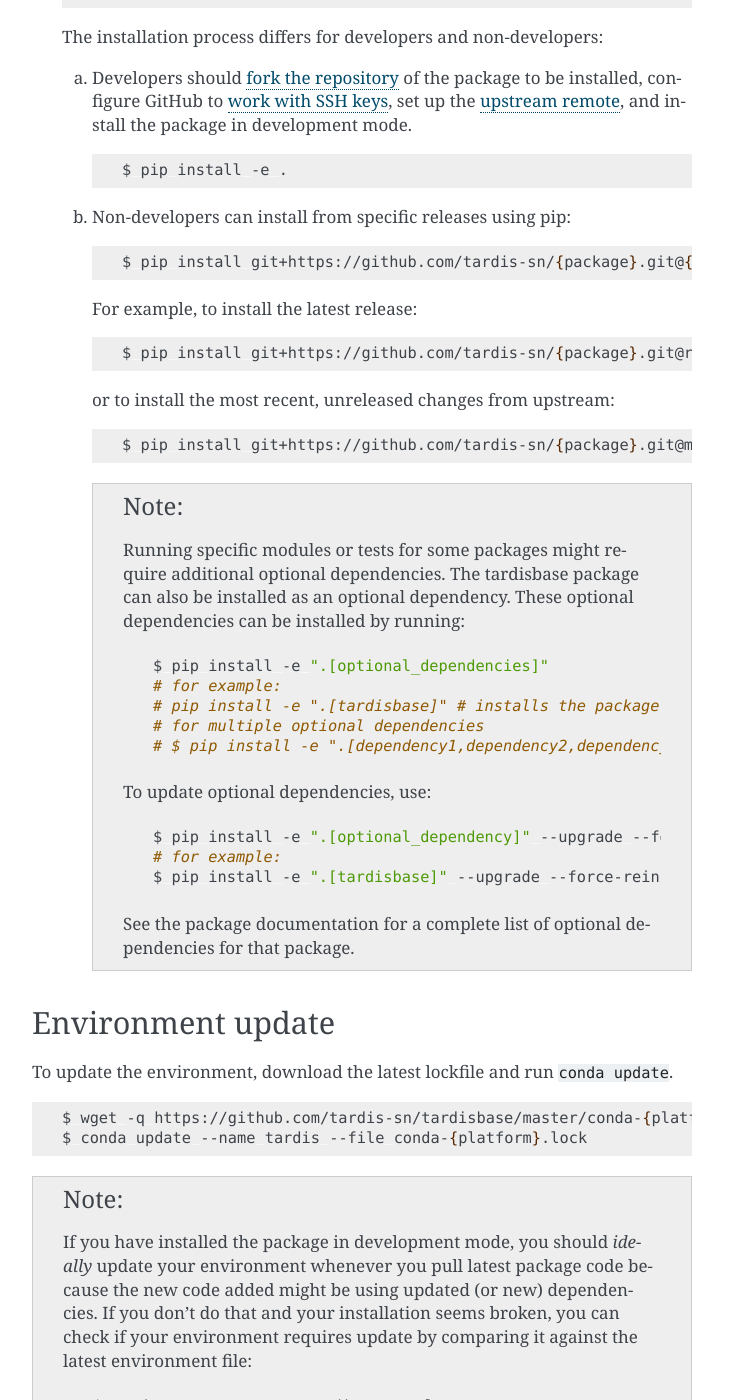
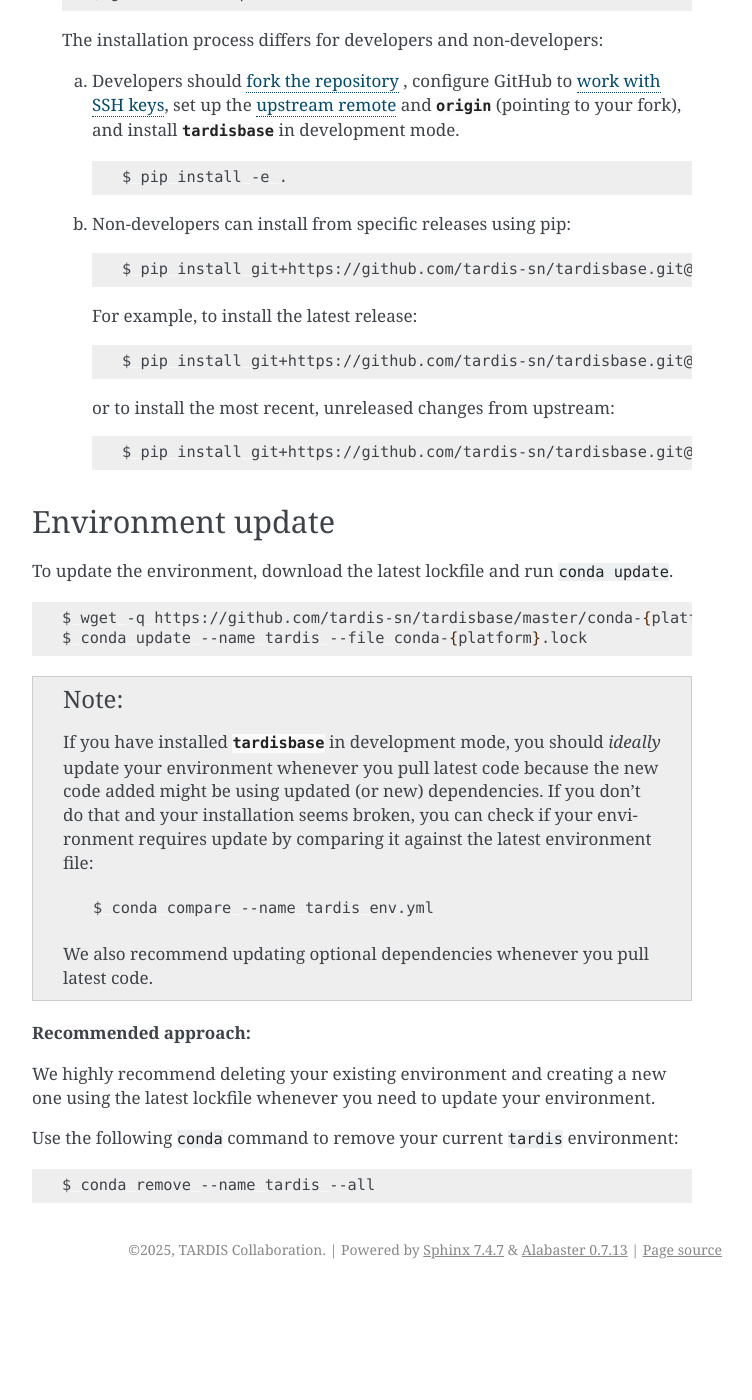
Before and after one commit to tardis-sn/tardisbase, a Sphinx documentation site: the page built from docs/installation.rst, in a window 1280 px wide and 1400 px high, scrolled down 1128 px. Shown: the whole window, without its empty margins (388-1140 px from the left). Built offline with Sphinx 7.4.7, drawn with Linux system fonts in a browser that asks for light colours; the version number could not be read and is left out; after the commit the page ends 2417 px from its top, so only the background shows below that; some of the changed text lies outside the part shown.

Commit message:
only tardisbase installation docs

```diff
--- a/docs/installation.rst
+++ b/docs/installation.rst
@@ -11,7 +11,10 @@ Installation
       to be installed on your system.
 
 Conda lockfiles are platform-specific dependency files that produce reproducible environments.
-We strongly recommend installing TARDIS ecosystem packages using this method by following the steps below.
+We strongly recommend installing `tardisbase` using this method by following the steps below.
+
+.. note::
+    You need not install the environment if you have installed it already beforehand when installing a different TARDIS ecosystem package.
 
 1. Download the lockfile for your platform:
 
@@ -37,25 +40,22 @@ We strongly recommend installing TARDIS ecosystem packages using this method by
    This environment works for all TARDIS ecosystem packages. No additional environments are required.
 
 
-4. To install TARDIS ecosystem packages, first execute these commands:
-
-   .. note::
-      Replace {package} with the name of the TARDIS package you wish to install.
+4. To install `tardisbase` first execute these commands:
 
    .. code-block:: bash
 
-      $ git clone git@github.com:tardis-sn/{package}.git
-      $ cd {package}
-      $ git remote add upstream git@github.com:tardis-sn/{package}.git
+      $ git clone git@github.com:tardis-sn/tardisbase.git
+      $ cd tardisbase
+      $ git remote add upstream git@github.com:tardis-sn/tardisbase.git
       $ git fetch upstream
       $ git checkout upstream/master
 
    The installation process differs for developers and non-developers:
 
-   a. Developers should `fork the repository <https://docs.github.com/en/pull-requests/collaborating-with-pull-requests/working-with-forks/fork-a-repo>`_ of the package to be installed, configure
+   a. Developers should `fork the repository <https://docs.github.com/en/pull-requests/collaborating-with-pull-requests/working-with-forks/fork-a-repo>`_ , configure
       GitHub to `work with SSH keys <https://docs.github.com/en/authentication/connecting-to-github-with-ssh>`_,
-      set up the `upstream remote <https://docs.github.com/en/pull-requests/collaborating-with-pull-requests/working-with-forks/configuring-a-remote-for-a-fork>`_,
-      and install the package in development mode.
+      set up the `upstream remote <https://docs.github.com/en/pull-requests/collaborating-with-pull-requests/working-with-forks/configuring-a-remote-for-a-fork>`_ and `origin` (pointing to your fork),
+      and install `tardisbase` in development mode.
 
       .. code-block:: bash
 
@@ -65,43 +65,19 @@ We strongly recommend installing TARDIS ecosystem packages using this method by
 
       .. code-block:: bash
 
-        $ pip install git+https://github.com/tardis-sn/{package}.git@{tag}
+        $ pip install git+https://github.com/tardis-sn/tardisbase.git@{tag}
 
       For example, to install the latest release:
 
       .. code-block:: bash
 
-        $ pip install git+https://github.com/tardis-sn/{package}.git@release-latest
+        $ pip install git+https://github.com/tardis-sn/tardisbase.git@release-latest
 
       or to install the most recent, unreleased changes from upstream:
 
       .. code-block:: bash
 
-        $ pip install git+https://github.com/tardis-sn/{package}.git@master
-
-    .. note::
-      Running specific modules or tests for some packages might require additional optional dependencies.
-      The tardisbase package can also be installed as an optional dependency.
-      These optional dependencies can be installed by running:
-
-      .. code-block:: bash
-
-        $ pip install -e ".[optional_dependencies]"
-        # for example:
-        # pip install -e ".[tardisbase]" # installs the package with tardisbase optional dependency group
-        # for multiple optional dependencies
-        # $ pip install -e ".[dependency1,dependency2,dependency3]"
-
-      To update optional dependencies, use:
-
-      .. code-block:: bash
-
-          $ pip install -e ".[optional_dependency]" --upgrade --force-reinstall
-          # for example:
-          $ pip install -e ".[tardisbase]" --upgrade --force-reinstall # forces reinstall of tardisbase dependencies group
-
-      See the package documentation for a complete list of optional dependencies for that package.
-
+        $ pip install git+https://github.com/tardis-sn/tardisbase.git@master
 
 Environment update
 ==================
@@ -115,7 +91,7 @@ To update the environment, download the latest lockfile and run ``conda update``
 
 .. note::
 
-  If you have installed the package in development mode, you should *ideally* update your environment whenever you pull latest package code because the new code added might be using updated (or new) dependencies. If you don't do that and your installation seems broken, you can check if your environment requires update by comparing it against the latest environment file:
+  If you have installed `tardisbase` in development mode, you should *ideally* update your environment whenever you pull latest code because the new code added might be using updated (or new) dependencies. If you don't do that and your installation seems broken, you can check if your environment requires update by comparing it against the latest environment file:
 
   .. code-block:: bash
 
```
